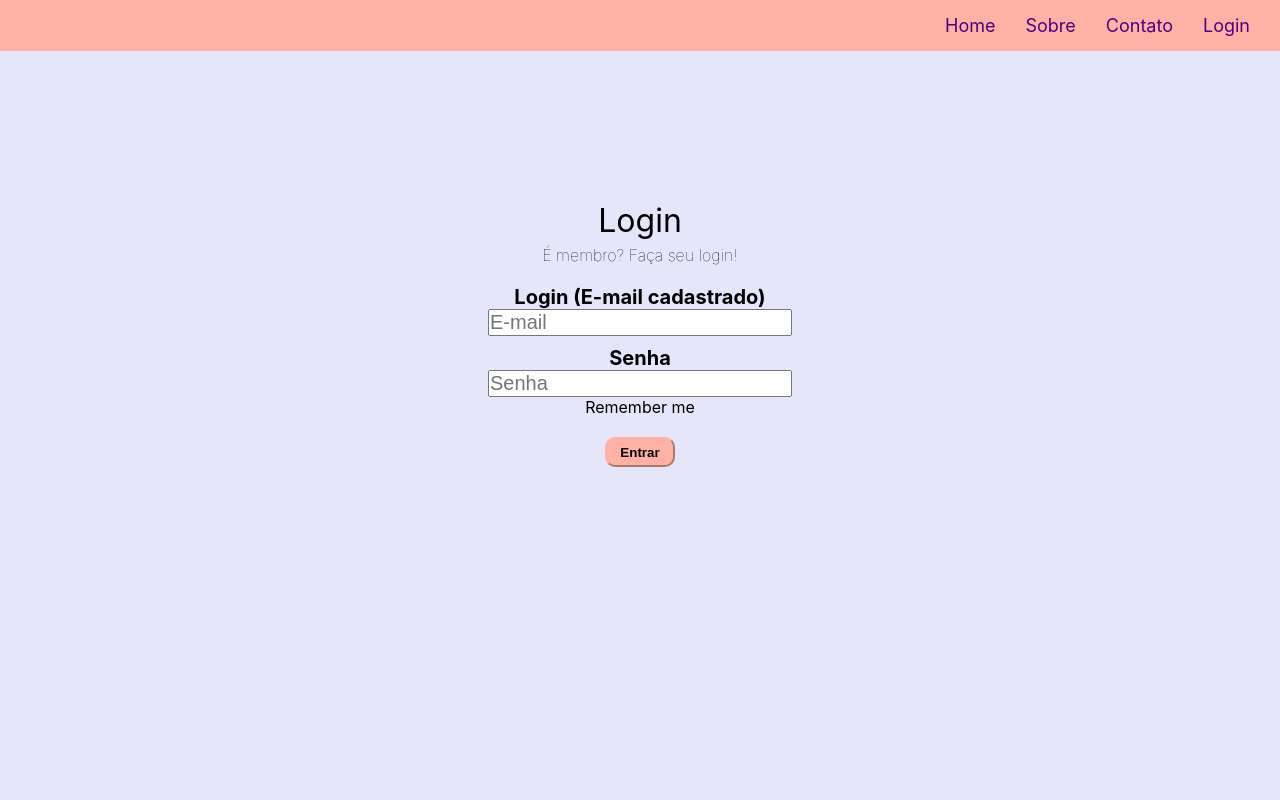
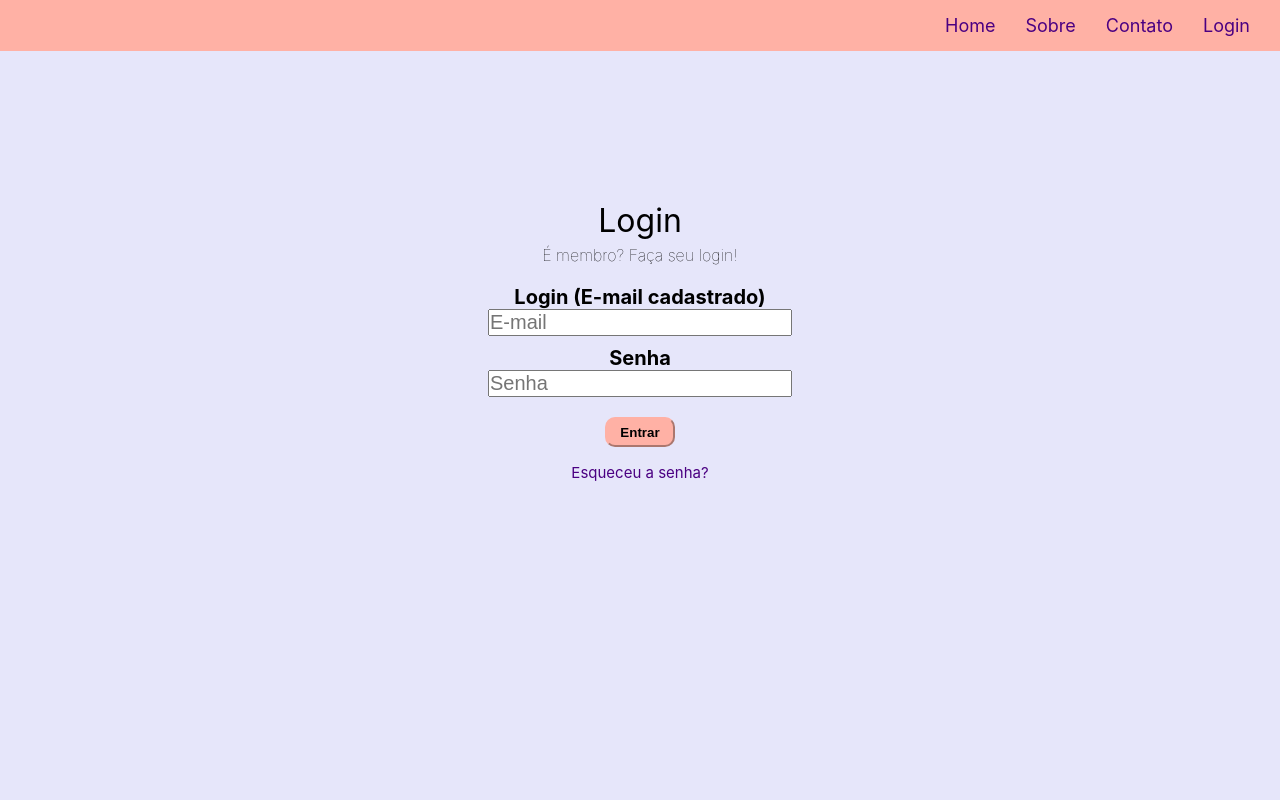
Before and after one commit to MarianaSiano/desafio-react-code, a React (Create React App) app: page /login in a window 1280 px wide. Shown: the top 800 px of the page. Built offline with nearby package versions, Linux system fonts and the light colour scheme.

Commit message:
Login praticamente pronto

```diff
--- a/src/views/pages/Login.jsx
+++ b/src/views/pages/Login.jsx
@@ -1,6 +1,7 @@
 import './css/Login.css';
 
 import React from "react";
+import { Link } from 'react-router-dom';
 import PageTitle from '../../components/layouts/PageTitle';
 
 const Login = props => {
@@ -8,7 +9,7 @@ const Login = props => {
         <div className="Login">
             <PageTitle title="Login" subtitle="É membro? Faça seu login!" />
 
-            <form className='formLogin'>
+            <form method='' action='/login'>
                 <div className='email'>
                 <label htmlFor="password" id='password'><p><strong>Login (E-mail cadastrado)</strong></p></label>
                     <input type="text" className="input" placeholder="E-mail" />
@@ -19,11 +20,16 @@ const Login = props => {
                     <input type="password" className="input" placeholder='Senha' />
                 </div>
 
-                <div>
+                <button className="btn" type="submit">Entrar</button>
+
+                {/*<div id='rememberMe'>
+                    <input type='checkbox' value='' />
                     <label htmlFor="rememberMe">Remember me</label>
+                </div>*/}
+
+                <div id='forgotPassword'>
+                    <span><Link to='#'>Esqueceu a senha?</Link></span>
                 </div>
-
-                <button className="btn" type="submit">Entrar</button>
             </form>
 
         </div>
--- a/src/views/pages/css/Login.css
+++ b/src/views/pages/css/Login.css
@@ -28,6 +28,16 @@
     border-color: #FFBBA5;
 }
 
-.Login #password {
+.Login p {
     font-size: 20px;
 }
+
+.Login #forgotPassword {
+    padding-top: 15px;
+}
+
+.Login a {
+    text-decoration: none;
+    font-size: 15px;
+    color: #4B0082;
+}
```
Also changed, not shown: public/img/moverjr.png (renamed from public/moverjr.png).
